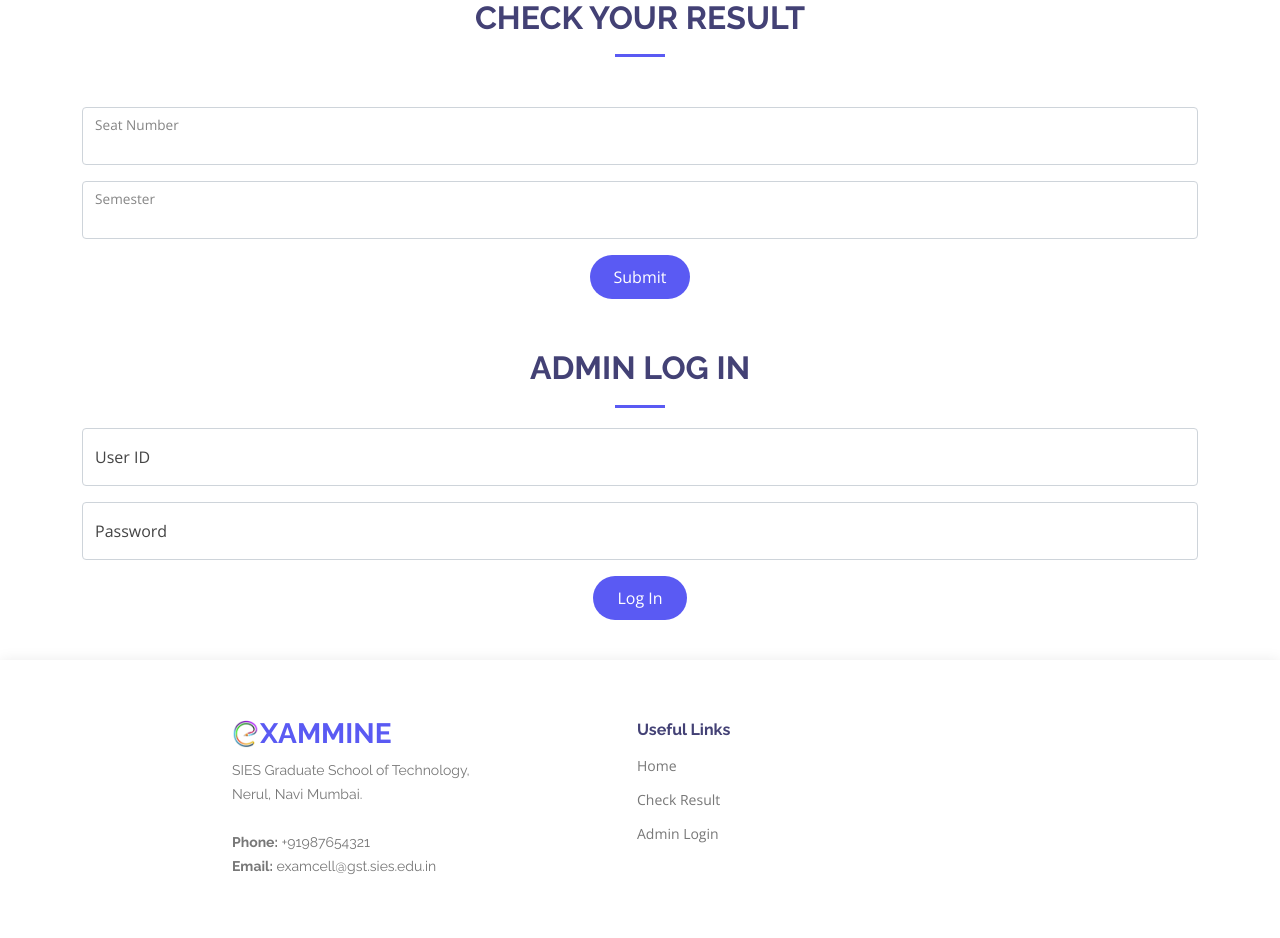
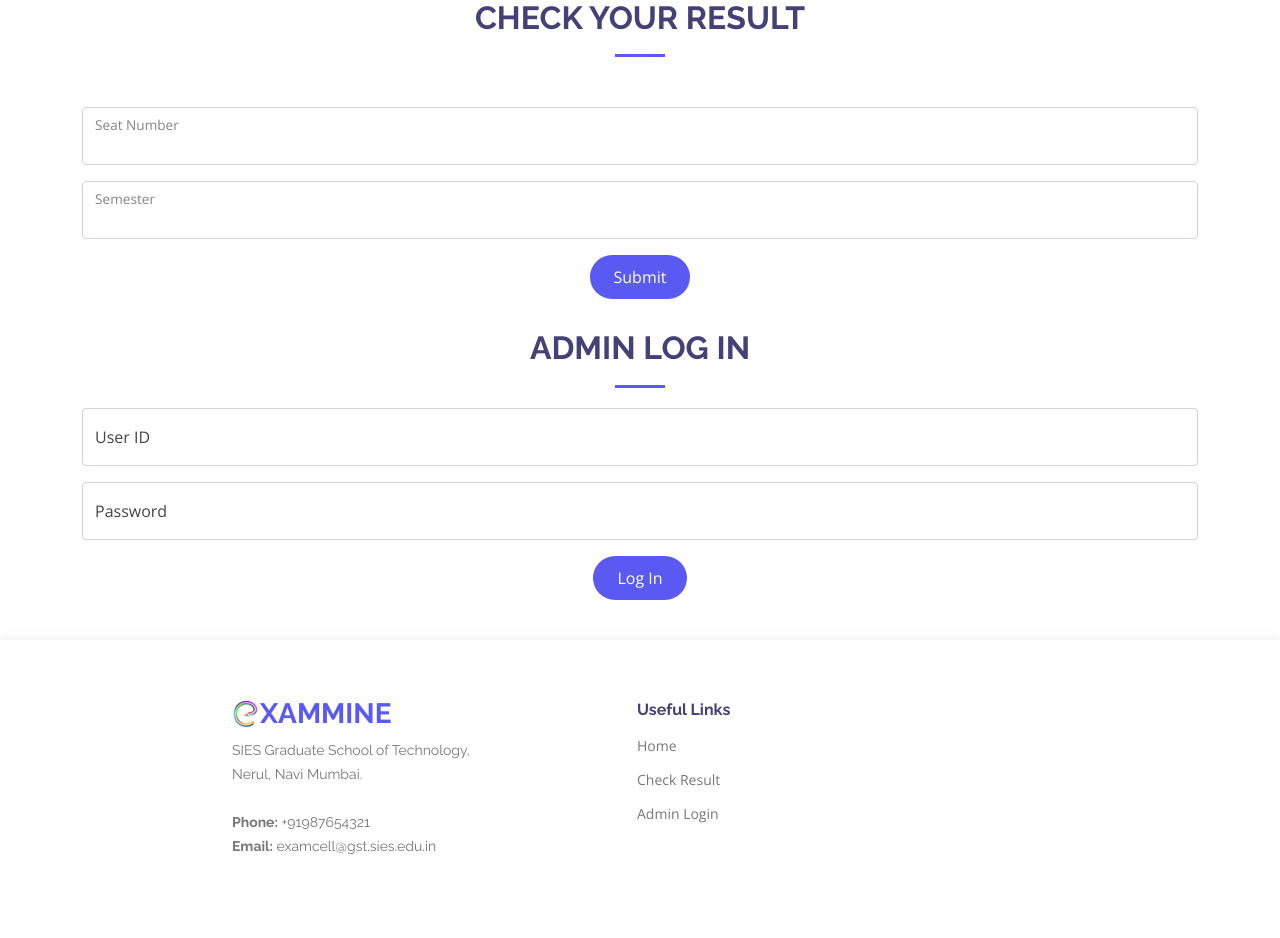
Before and after one commit to OCR-SEM-4-Projet/Server, a Flask app: page / in a window 1280 px wide. Shown: the part 866-1804 px from the top of the page. After the commit the page ends 1720 px from the top, so only its background shows below. Run offline with Flask 2, Linux system fonts and the light colour scheme.

Commit message:
frontend

```diff
--- a/static/assets/css/style.css
+++ b/static/assets/css/style.css
@@ -462,6 +462,10 @@ section {
     background: #7272f5;
 }
 
+.services{
+    margin-top: -20px;
+}
+
 
 /*--------------------------------------------------------------
 # Portfolio
--- a/templates/index.html
+++ b/templates/index.html
@@ -49,7 +49,7 @@
         <ul>
           <li><a class="nav-link scrollto " href="#hero">Home</a></li>
           <li><a class="nav-link scrollto" href="#about">Check Result</a></li>
-          <li><a class="nav-link scrollto" href="#services">Admin Login</a></li>
+          <li><a class="nav-link scrollto" href="#admin-login">Admin Login</a></li>
         </ul>
         <i class="bi bi-list mobile-nav-toggle"></i>
       </nav><!-- .navbar -->
@@ -112,7 +112,7 @@
     <section id="services" class="services">
       <div class="container">
 
-        <div class="section-title">
+        <div class="section-title" id="admin-login">
           <h2>Admin Log In</h2>
           <!-- showing flash message -->
           {% with messages=get_flashed_messages() %} {% if messages %} {% for message in
@@ -132,7 +132,7 @@
 
             <div class="text-center"><button type="submit">Log In</button></div>
           </form>
-        </div>
+      </div>
     </section>
 
   </main>
@@ -163,7 +163,7 @@
 
               <li><a class="bx bx-chevron-right " href="#hero">Home</a></li>
               <li><a class="bx bx-chevron-right" href="#about">Check Result</a></li>
-              <li><a class="bx bx-chevron-right" href="#services">Admin Login</a></li>
+              <li><a class="bx bx-chevron-right" href="#admin-login">Admin Login</a></li>
             </ul>
           </div>
 
```
